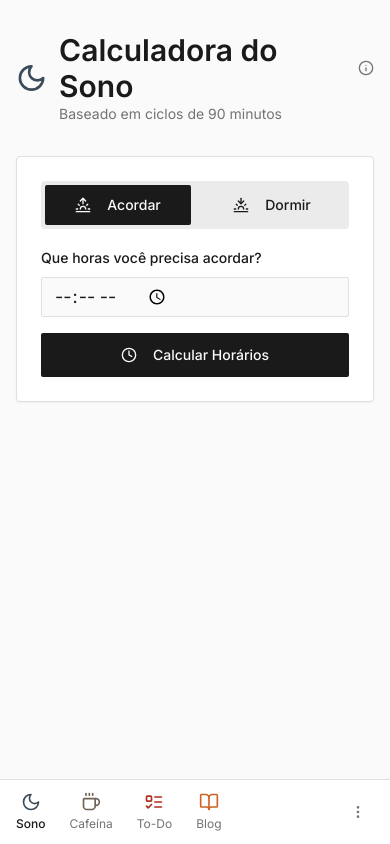
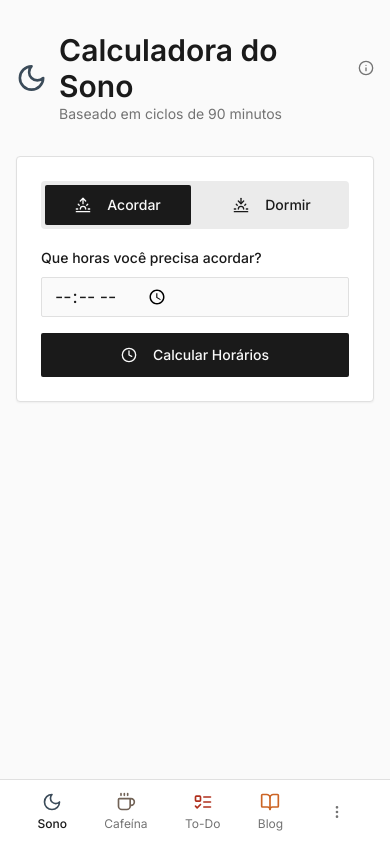
Before and after one commit to mrbarkan/nima-sleep-wake, a React (Vite) app: page / in a window 390 px wide. Built offline with nearby package versions, Linux system fonts and the light colour scheme; the HTML template or start-up script is replaced by a standard one.

Commit message:
Fix: Adjust mobile menu spacing

```diff
--- a/src/components/Navigation.tsx
+++ b/src/components/Navigation.tsx
@@ -13,8 +13,7 @@ const Navigation = () => {
   return (
     <nav className="fixed bottom-0 left-0 right-0 bg-card border-t border-border z-50 md:static md:border-t-0 md:border-b">
       <div className="container mx-auto px-4">
-        <div className="flex items-center justify-between py-3 md:py-4">
-          <div className="flex items-center gap-6 md:gap-8">
+        <div className="flex items-center py-3 md:py-4 md:justify-between justify-evenly md:gap-0 gap-4">
           {navItems.map((item) => (
             <NavLink
               key={item.to}
@@ -35,8 +34,9 @@ const Navigation = () => {
               )}
             </NavLink>
           ))}
+          <div className="md:ml-0">
+            <UserMenu />
           </div>
-          <UserMenu />
         </div>
       </div>
     </nav>
```
Lines whose indentation alone changed are shown as unchanged.
